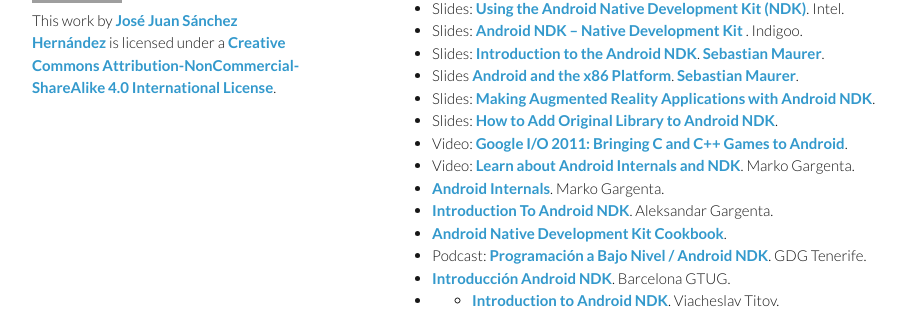
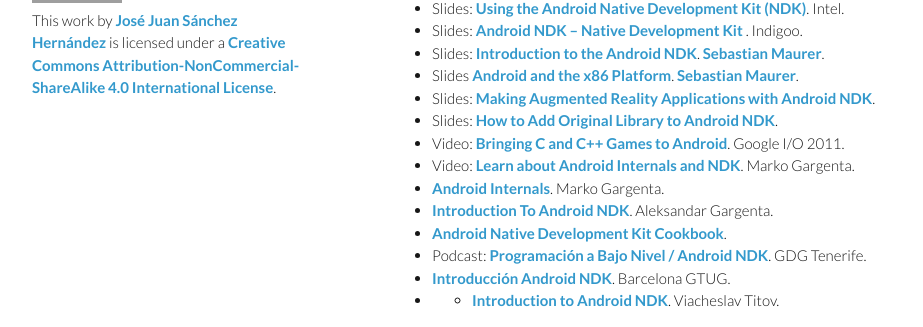
Before and after one commit to josejuansanchez/josejuansanchez.github.io, a Jekyll site: the page built from androidlab/ndk.md, in a window 1280 px wide. Shown: the part 168-495 px from the top of the page, without its empty margins (178-1101 px from the left). Built offline with Jekyll 4.4.1, drawn with Linux system fonts in a browser that asks for light colours; grey boxes are pictures that could not be loaded.

Commit message:
Update ndk.md

```diff
--- a/androidlab/ndk.md
+++ b/androidlab/ndk.md
@@ -13,7 +13,7 @@
 * Slides [Android and the x86 Platform](https://speakerdeck.com/mauimauer/android-and-the-x86-platform). [Sebastian Maurer](https://speakerdeck.com/mauimauer).
 * Slides: [Making Augmented Reality Applications with Android NDK](http://www.slideshare.net/zilk/making-augmented-reality-applications-with-android-ndk-28065038).
 * Slides: [How to Add Original Library to Android NDK](http://www.slideshare.net/noritsuna/lecture03-2-web).
-* Video: [Google I/O 2011: Bringing C and C++ Games to Android](https://www.youtube.com/watch?v=5yorhsSPFG4&feature=youtube_gdata_player).
+* Video: [Bringing C and C++ Games to Android](https://www.youtube.com/watch?v=5yorhsSPFG4&feature=youtube_gdata_player). Google I/O 2011.
 * Video: [Learn about Android Internals and NDK](https://www.youtube.com/watch?v=byFTAhXVF7k&feature=youtube_gdata_player). Marko Gargenta.
 * [Android Internals](http://www.slideshare.net/marakana99/marakana-androidinternals). Marko Gargenta.
 * [Introduction To Android NDK](https://thenewcircle.com/s/post/1153/introduction_to_ndk). Aleksandar Gargenta.
```
